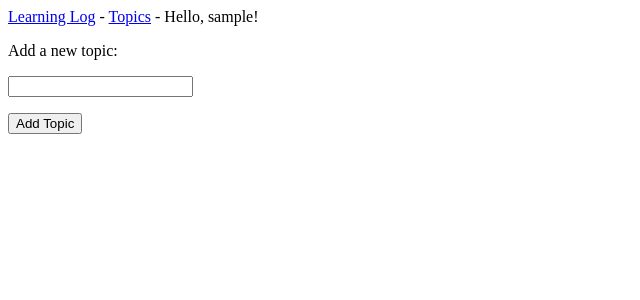
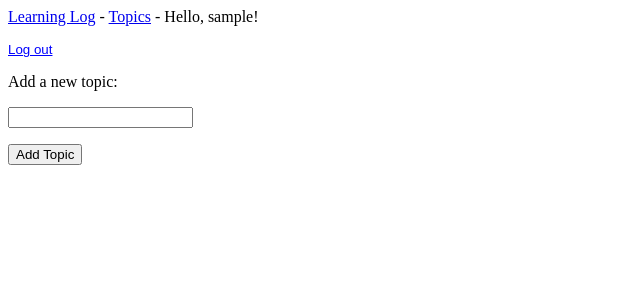
Before and after one commit to Vlad1343/Django, a Django app: page /new_topic/ in a window 1280 px wide. Shown: the top 300 px of the page, without its empty margins (0-640 px from the left). Run offline with Django 5.2, Linux system fonts and the light colour scheme; the visitor is signed in with stand-in values (Sample User, id 1).

Commit message:
User Interface

```diff
--- a/learning_logs/templates/learning_logs/base.html
+++ b/learning_logs/templates/learning_logs/base.html
@@ -3,8 +3,12 @@
     <a href="{% url 'learning_logs:topics' %}">Topics</a> -
     {% if user.is_authenticated %}
         Hello, {{ user.username }}!
+        <form method="post" action="{% url 'users:logout' %}" style="display:inline;">
+            {% csrf_token %}
+            <button type="submit" style="background:none;border:none;padding:0;color:#00f;text-decoration:underline;cursor:pointer;">Log out</button>
+        </form>
     {% else %}
-        <a href="{% url 'login' %}">Log in</a>
+        <a href="{% url 'users:login' %}">Log in</a>
     {% endif %}
 </p>
 
```
Also changed, not shown: learning_logs/templates/learning_logs/edit_entry.html (line endings or trailing spaces), learning_logs/templates/learning_logs/index.html (line endings or trailing spaces), learning_logs/templates/learning_logs/new_entry.html (line endings or trailing spaces), learning_logs/templates/learning_logs/new_topic.html (line endings or trailing spaces), learning_logs/templates/learning_logs/topic.html (line endings or trailing spaces), learning_logs/templates/learning_logs/topics.html (line endings or trailing spaces).
